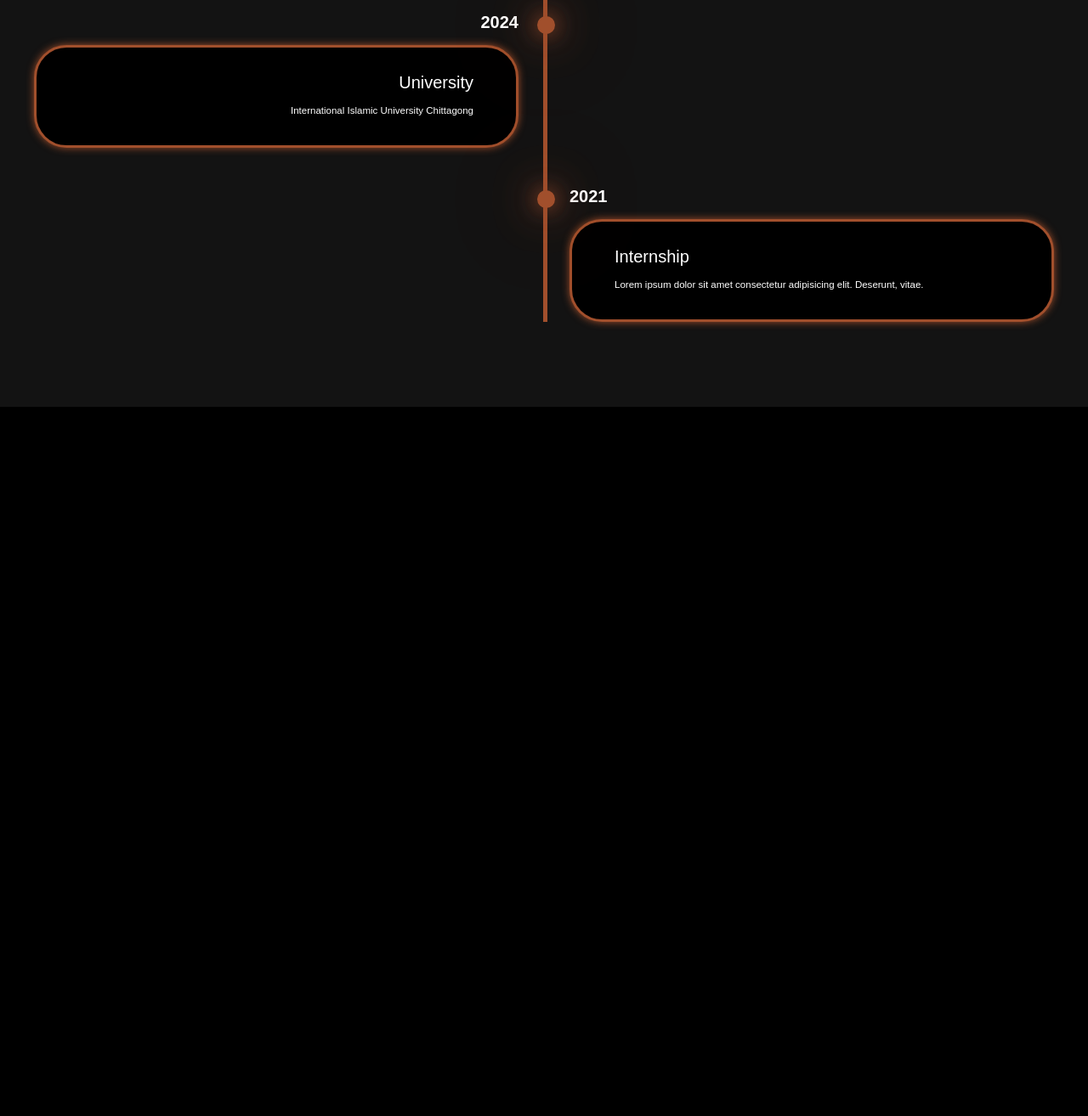
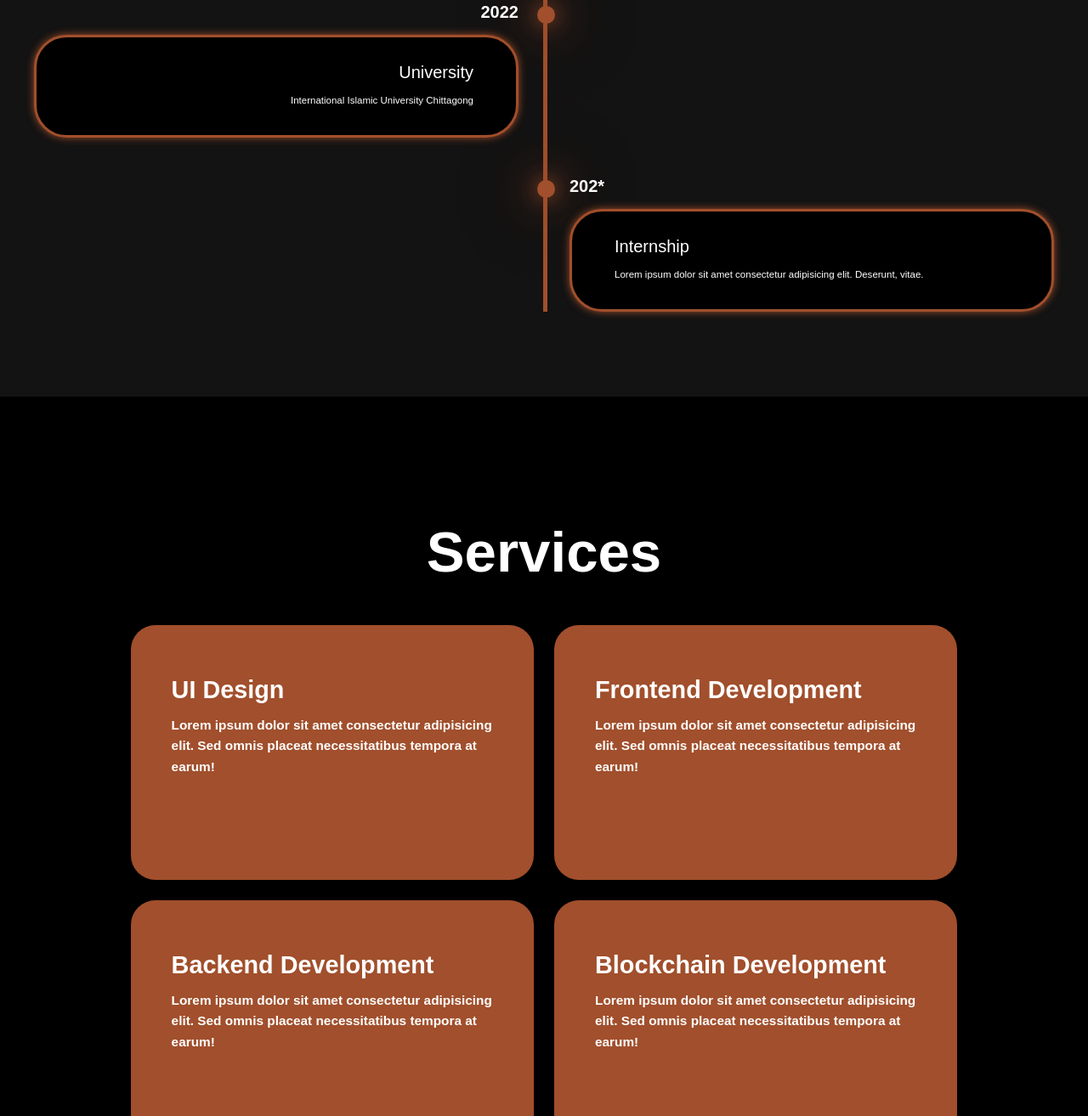
Before and after one commit to ahammedshorif/ahammedshorif-portfolio, a plain HTML site: page index.html in a window 1280 px wide. Shown: the part 1486-2800 px from the top of the page at 85% size. Before the commit the page ends 1965 px from the top, so only its background shows below. Drawn offline with nearby package versions, Linux system fonts and the light colour scheme; a script that the page names is missing.

Commit message:
added service section

```diff
--- a/index.html
+++ b/index.html
@@ -3,7 +3,7 @@
 <head>
     <meta charset="UTF-8">
     <meta name="viewport" content="width=device-width, initial-scale=1.0">
-    <title>Document</title>
+    <title>Portfolio</title>
     <link rel="stylesheet" href="style.css">
     <link href='https://unpkg.com/boxicons@2.1.4/css/boxicons.min.css' rel='stylesheet'>
 </head>
@@ -17,7 +17,7 @@
         <nav class="navbar">
             <a href="#home" class="active">Home</a>
             <a href="#education">Education</a>
-            <a href="Services">Services</a>
+            <a href="#services">Services</a>
             <a href="#testimonials">Testimonials</a>
             <a href="#contact">Contact</a>
         </nav>
@@ -27,7 +27,7 @@
         <div class="home-content">
             <h1>Hi, It's <span>Shorif</span></h1>
             <h3 class="text-animation">I'm a <span></span></h3>
-            <p>🚀 Hey there! I'm Shorif, a passionate web developer dedicated to crafting exceptional digital experiences. Skilled in front-end and back-end technologies, I thrive on creating user-friendly, responsive websites. Let's connect and explore how we can bring your web projects to life together!
+            <p>🚀 Hey there! I'm Shorif, a Passionate Web and Web3 developer skilled in creating responsive websites and decentralized applications, with expertise in modern frameworks and blockchain technologies. Passionate about delivering secure, user-friendly, and innovative web solutions.
             </p>
 
             <div class="social-icons">
@@ -76,7 +76,7 @@
 
             <div class="timeline-item">
                 <div class="timeline-dot"> </div>
-                    <div class="timeline-date">2024</div>
+                    <div class="timeline-date">2022</div>
                     <div class="timeline-content">
                         <h3>University</h3>
                         <p>International Islamic University Chittagong</p>
@@ -86,7 +86,7 @@
 
             <div class="timeline-item">
                 <div class="timeline-dot"> </div>
-                    <div class="timeline-date">2021</div>
+                    <div class="timeline-date">202*</div>
                     <div class="timeline-content">
                         <h3>Internship</h3>
                         <p>Lorem ipsum dolor sit amet consectetur adipisicing elit. Deserunt, vitae.</p>
@@ -96,6 +96,44 @@
         </div>
     </section>
 
+   <!-- Services Section -->
+    <section class="services" id="services">
+        <h2 class="heading">Services</h2>
+
+        <div class="service-container">
+            <div class="service-box">
+                <div class="service-info">
+                     <h4>UI Design</h4>
+                     <p>Lorem ipsum dolor sit amet consectetur adipisicing elit. Sed omnis placeat necessitatibus tempora at earum!</p>
+                </div>
+            </div>
+
+            <div class="service-box">
+                <div class="service-info">
+                     <h4>Frontend Development</h4>
+                     <p>Lorem ipsum dolor sit amet consectetur adipisicing elit. Sed omnis placeat necessitatibus tempora at earum!</p>
+                </div>
+            </div>
+
+            <div class="service-box">
+                <div class="service-info">
+                     <h4>Backend Development</h4>
+                     <p>Lorem ipsum dolor sit amet consectetur adipisicing elit. Sed omnis placeat necessitatibus tempora at earum!</p>
+                </div>
+            </div>
+
+            <div class="service-box">
+                <div class="service-info">
+                     <h4>Blockchain Development</h4>
+                     <p>Lorem ipsum dolor sit amet consectetur adipisicing elit. Sed omnis placeat necessitatibus tempora at earum!</p>
+                </div>
+            </div>
+
+        </div>
+
+
+    </section>
+
 
 
 
--- a/style.css
+++ b/style.css
@@ -312,7 +312,7 @@ span{
 /*Eduction Section CSS*/
 
 .heading{
-    font-size: 8rem;
+    font-size: 7rem;
     text-align: center;
     margin: 5rem 0;
 }
@@ -427,3 +427,68 @@ span{
     background-color: var(--bg-color);
     width: 50px;
 }
+
+
+/* Services Section CSS */
+
+.services{
+    background-color: var(--bg-color);
+
+
+
+}
+
+.services h2{
+    margin-bottom:5rem;
+    color: white;
+}
+
+.service-container{
+    display: grid;
+    grid-template-columns: repeat(2,1fr);
+    align-items: center;
+    gap: 2.5rem;
+
+}
+
+.service-box{
+    background-color: var(--main-color);
+    height: 300px;
+    border-radius: 3rem;
+    border: 5px solid var transparent;
+    cursor: pointer;
+    transition: 0.4s ease-in-out;
+
+}
+
+.service-box:hover{
+    background-color: white;
+    color: black;
+    border: 5px solid var(--main-color);
+    transform: scale(1.02);
+}
+
+.service-box .service-info{
+    display: flex;
+    flex-direction: column;
+    text-align: left;
+    max-height: 200px;
+    justify-content: left;
+    align-items: baseline;
+    padding: 5rem;
+}
+
+.service-info h4{
+    font-size: 3rem;
+    font-weight: 800;
+    line-height: 2;
+}
+.service-info p{
+    font-size: 1.6rem;
+    font-weight: 600;
+    max-height: 100px;
+    line-height: 1.6em;
+    margin: auto;
+
+
+}
```
